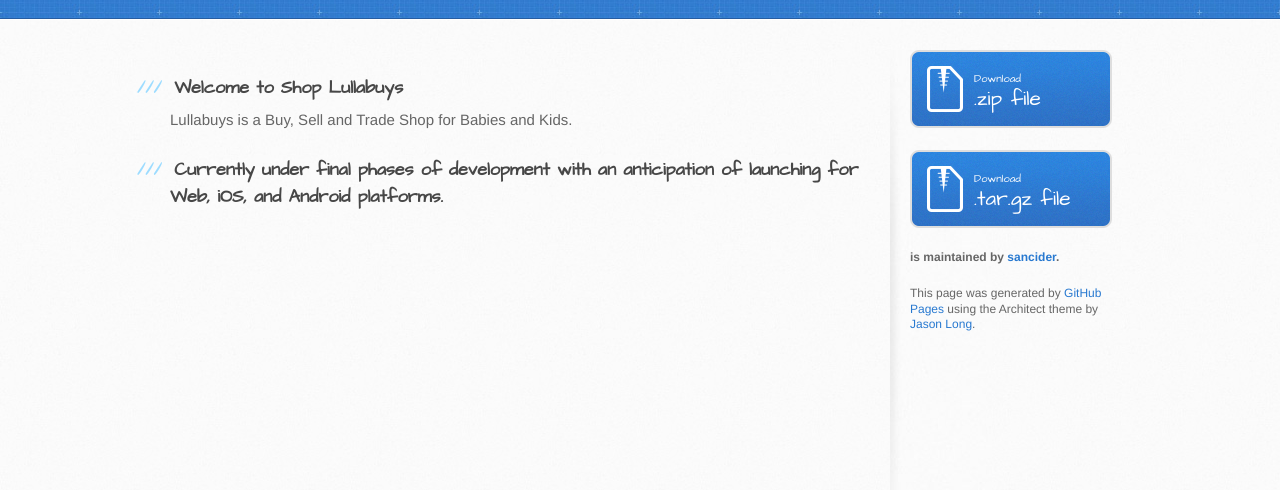
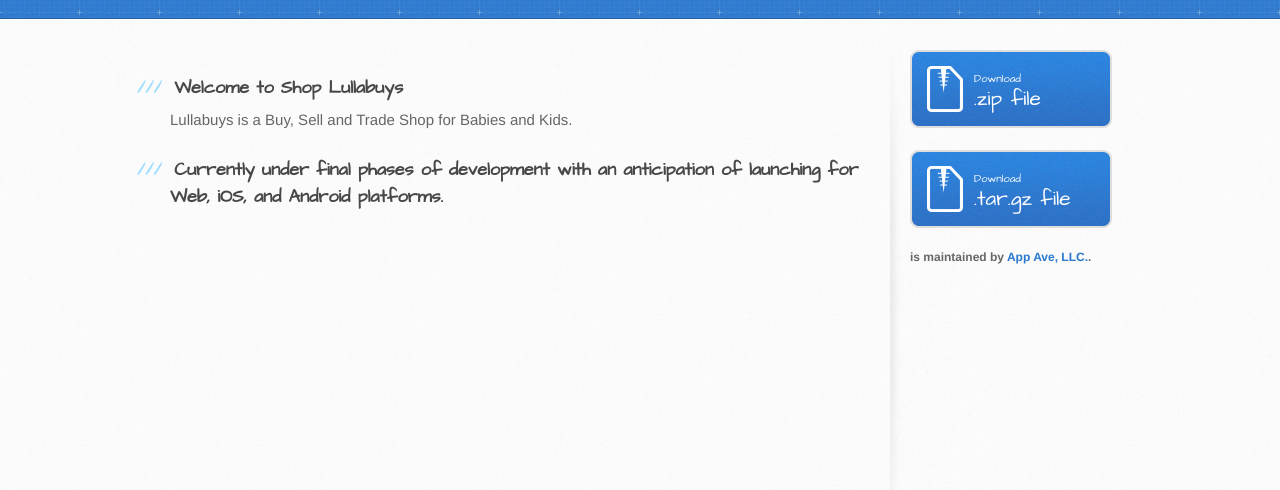
Before and after one commit to sancider/shoplullabuys.com, a plain HTML site: page index.html in a window 1280 px wide. Shown: the part 148-638 px from the top of the page. Drawn offline with Linux system fonts and the light colour scheme.

Commit message:
update html
minor footer

```diff
--- a/index.html
+++ b/index.html
@@ -47,9 +47,9 @@
             .tar.gz file
           </a>
 
-          <p class="repo-owner"><a href="https://github.com/sancider/shoplullabuys.com"></a> is maintained by <a href="https://github.com/sancider">sancider</a>.</p>
+          <p class="repo-owner"><a href="https://github.com/sancider/shoplullabuys.com"></a> is maintained by <a href="http://sancider.github.io/AppAve.org/">App Ave, LLC.</a>.</p>
 
-          <p>This page was generated by <a href="https://pages.github.com">GitHub Pages</a> using the Architect theme by <a href="https://twitter.com/jasonlong">Jason Long</a>.</p>
+
         </aside>
       </div>
     </div>
```
